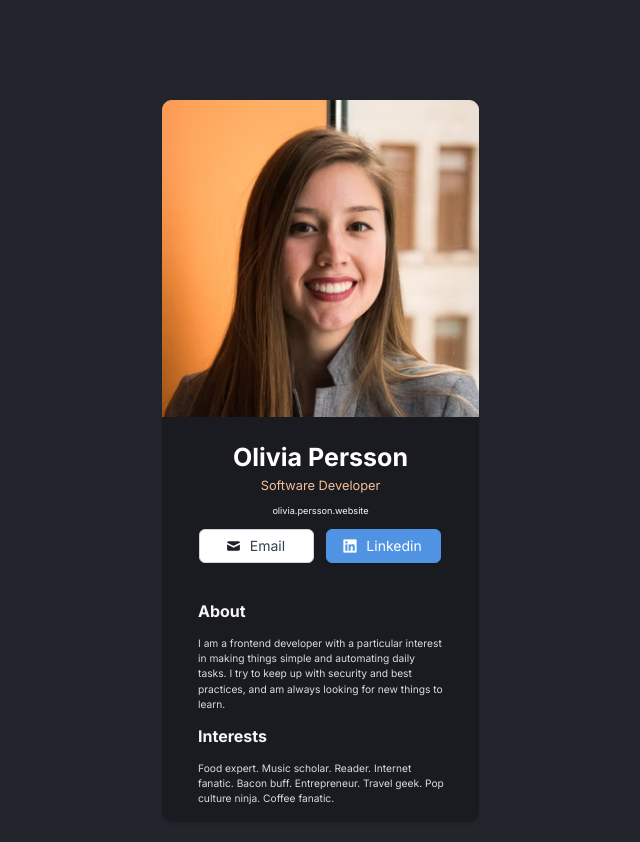
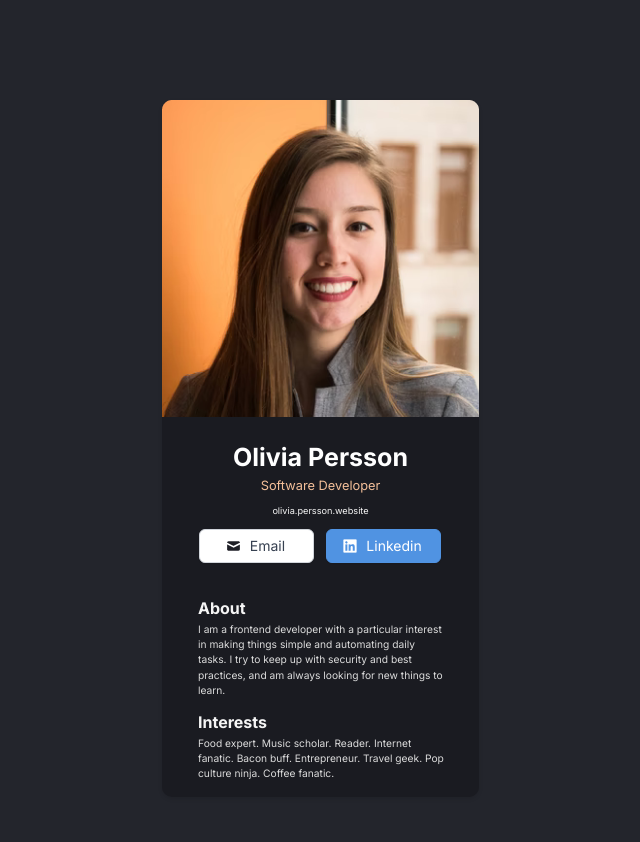
Before and after one commit to OliviaPersson/buisness-card, a React (Create React App) app: page / in a window 1280 px wide. Shown: the top 842 px of the page, without its empty margins (38-678 px from the left). Built offline with nearby package versions, Linux system fonts and the light colour scheme.

Commit message:
Move personal description to reusable component

```diff
--- a/src/components/BuisnessCard.css
+++ b/src/components/BuisnessCard.css
@@ -48,22 +48,5 @@
 }
 
 .main-content {
-    margin: 27px 34px 0px 36px;
+    margin: 24px 34px 0px 36px;
 }
-
-.main-content > h3 {
-    width: 242.71px;
-    height: 21px;
-    font-size: 16px;
-    line-height: 150%;
-    color: #F5F5F5;
-}
-
-.main-content > p {
-    width: 247px;
-    height: 61px;
-    font-size: 10.24px;
-    line-height: 150%;
-    margin-bottom: 27px;
-    color: #DCDCDC;
-}
--- a/src/components/BusnessCard.jsx
+++ b/src/components/BusnessCard.jsx
@@ -1,10 +1,20 @@
 import profileImage from "../images/temporary-profile-image.png";
 import Button from "./Button";
+import PersonalDescription from "./PersonalDescription";
 import emailSymbol from "../images/email-logo.png";
 import linkedinSymbol from "../images/linkedin-logo.png";
 import "./BuisnessCard.css";
 
 function BuisnessCard() {
+  const label = "About";
+  const description = `I am a frontend developer with a particular interest in making things
+    simple and automating daily tasks. I try to keep up with security and
+    best practices, and am always looking for new things to learn.`;
+
+  const label2 = "Interests";
+  const description2 = `Food expert. Music scholar. Reader. Internet fanatic. Bacon buff.
+  Entrepreneur. Travel geek. Pop culture ninja. Coffee fanatic.`;
+
   return (
     <div className="buisness-card">
       <img
@@ -36,17 +46,8 @@ function BuisnessCard() {
         />
       </div>
       <div className="main-content">
-        <h3>About</h3>
-        <p>
-          I am a frontend developer with a particular interest in making things
-          simple and automating daily tasks. I try to keep up with security and
-          best practices, and am always looking for new things to learn.
-        </p>
-        <h3>Interests</h3>
-        <p>
-          Food expert. Music scholar. Reader. Internet fanatic. Bacon buff.
-          Entrepreneur. Travel geek. Pop culture ninja. Coffee fanatic.
-        </p>
+        <PersonalDescription label={label} text={description} />
+        <PersonalDescription label={label2} text={description2} />
       </div>
     </div>
   );
--- /dev/null
+++ b/src/components/PersonalDescription.css
@@ -0,0 +1,21 @@
+.content-container {
+    margin: 0px 0px 27px 0px;;
+}
+
+.label {
+    margin: 0px;
+    width: 242.71px;
+    height: 21px;
+    font-size: 16px;
+    line-height: 150%;
+    color: #F5F5F5;
+}
+
+.text {
+    width: 247px;
+    height: 61px;
+    margin-top: 5px;
+    font-size: 10.24px;
+    line-height: 150%;
+    color: #DCDCDC;
+}
--- /dev/null
+++ b/src/components/PersonalDescription.jsx
@@ -0,0 +1,12 @@
+import "./PersonalDescription.css";
+
+const PersonalDescription = ({ label, text }) => {
+  return (
+    <div className="content-container">
+      <h3 className="label">{label}</h3>
+      <p className="text">{text}</p>
+    </div>
+  );
+};
+
+export default PersonalDescription;
```
